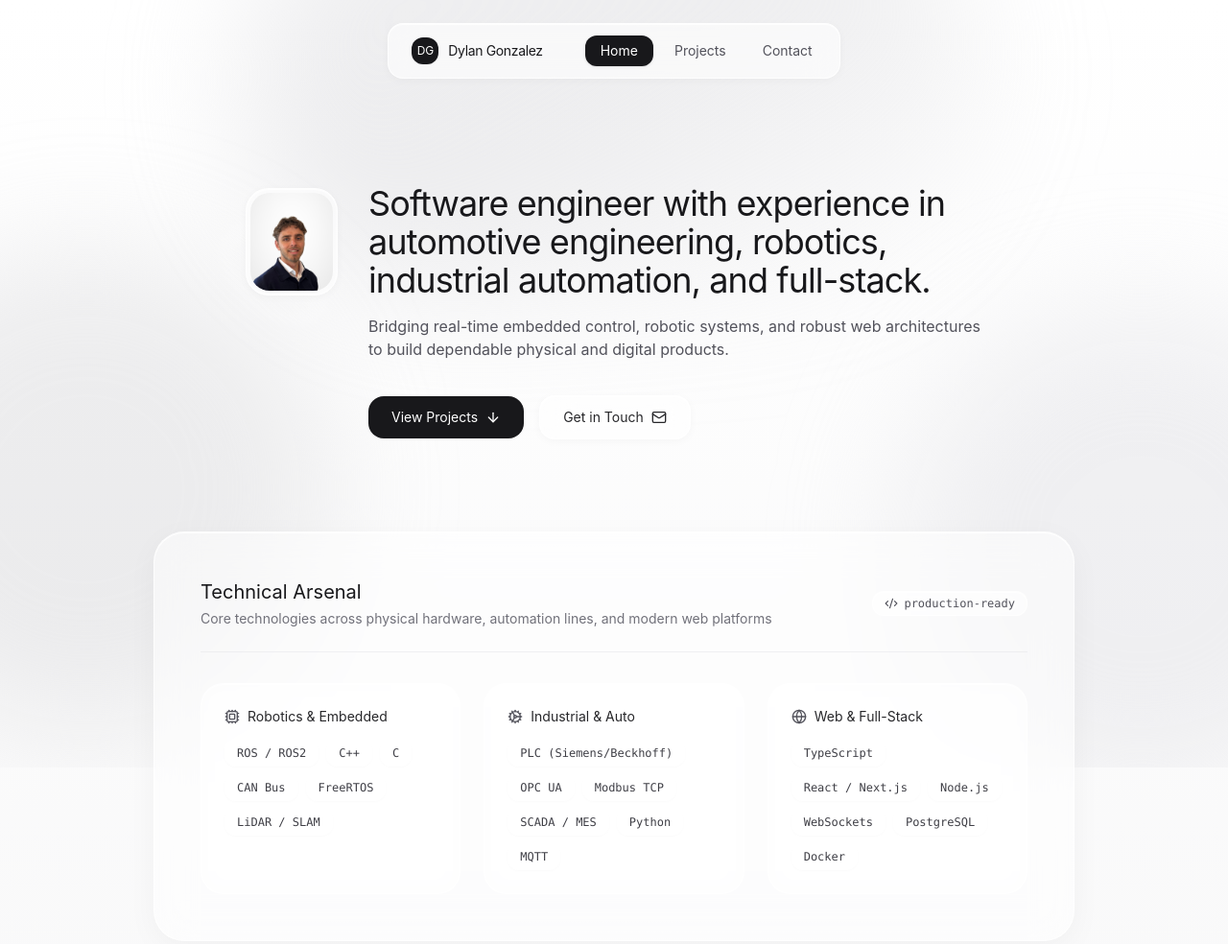
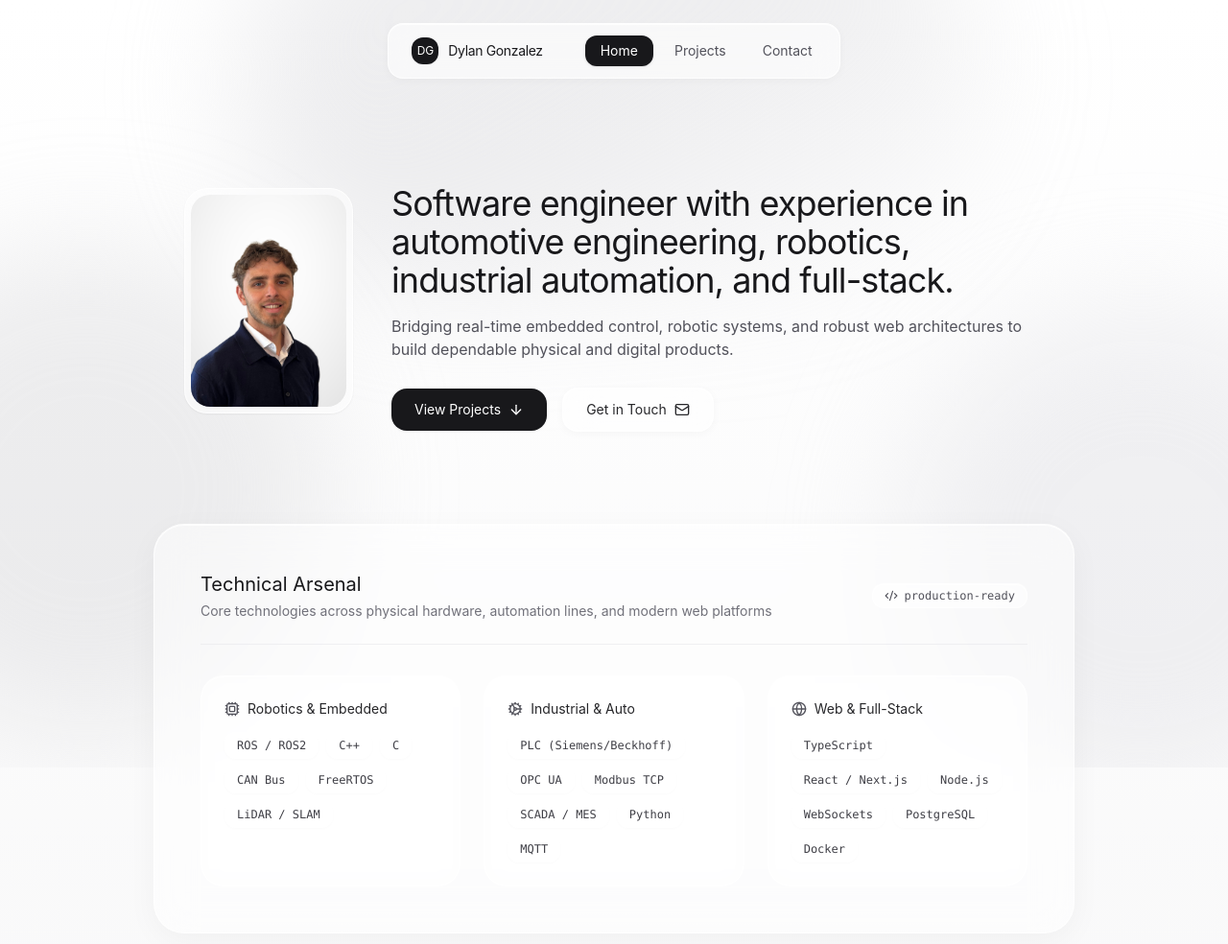
Before and after one commit to dylan-gonzalez/portfolio-v2, a plain HTML site: page index.html in a window 1280 px wide. Shown: the top 984 px of the page at 96% size. Drawn offline with nearby package versions, Linux system fonts and the light colour scheme.

Commit message:
Increase headshot image size and aspect ratio with high-quality rendering

```diff
--- a/index.html
+++ b/index.html
@@ -85,19 +85,20 @@
     <!-- ==================== HOME SECTION ==================== -->
     <section id="home" class="space-y-24 scroll-mt-36">
 
-      <!-- Hero Header with Off-Center Small Headshot -->
-      <div class="max-w-3xl mx-auto pt-4 space-y-8">
+      <!-- Hero Header with Off-Center Headshot -->
+      <div class="max-w-4xl mx-auto pt-4">
 
-        <div class="flex flex-col sm:flex-row items-center sm:items-start gap-6 sm:gap-8 text-center sm:text-left">
+        <div class="flex flex-col sm:flex-row items-center sm:items-start gap-8 sm:gap-10 text-center sm:text-left">
 
-          <!-- Small Headshot (Off-center, rounded rectangle, glassy border) -->
+          <!-- Headshot (Larger, crisp 3:4 aspect ratio, rounded rectangle, glassy border) -->
           <div class="flex-shrink-0 pt-1">
-            <div class="w-20 h-24 sm:w-24 sm:h-28 rounded-3xl overflow-hidden glass-pill p-1 shadow-xs hover:shadow-md transition-all duration-300">
-              <img src="headshot_white_gradient.jpg" alt="Dylan Gonzalez" class="w-full h-full object-cover object-top rounded-[1.25rem]">
+            <div class="w-32 sm:w-44 aspect-[3/4] rounded-3xl overflow-hidden glass-card p-1.5 shadow-sm hover:shadow-md transition-all duration-300">
+              <img src="headshot_white_gradient.jpg" alt="Dylan Gonzalez" class="w-full h-full object-cover object-top rounded-[1.25rem] headshot-img">
             </div>
           </div>
 
-          <!-- Hero Text (Smaller font, clean and breathable) -->
+          <!-- Hero Text & Action Buttons -->
+          <div class="space-y-6 flex-1">
             <div class="space-y-4">
               <h1 class="text-2xl sm:text-3xl md:text-4xl font-normal tracking-tight text-zinc-900 leading-[1.25]">
                 Software engineer with experience in automotive engineering, robotics, industrial automation, and full-stack.
@@ -107,10 +108,8 @@
               </p>
             </div>
 
-        </div>
-
             <!-- CTA Action Buttons -->
-        <div class="flex flex-wrap items-center justify-center sm:justify-start gap-4 pt-1 sm:pl-32">
+            <div class="flex flex-wrap items-center justify-center sm:justify-start gap-4 pt-1">
               <a href="#projects" class="inline-flex items-center gap-2 px-6 py-3 bg-zinc-900 text-white hover:bg-zinc-800 font-normal text-sm rounded-2xl shadow-sm hover:shadow-md transition-all duration-200 active:scale-[0.98]">
                 <span>View Projects</span>
                 <i data-lucide="arrow-down" class="w-4 h-4"></i>
@@ -119,6 +118,9 @@
                 <span>Get in Touch</span>
                 <i data-lucide="mail" class="w-4 h-4"></i>
               </a>
+            </div>
+          </div>
+
         </div>
 
       </div>
--- a/style.css
+++ b/style.css
@@ -55,6 +55,14 @@ h1, h2, h3, h4, h5, h6, b, strong, th, button, input, textarea, select {
   -webkit-backdrop-filter: blur(16px);
   border: 1px solid rgba(255, 255, 255, 0.75);
   box-shadow: 0 2px 10px rgba(0, 0, 0, 0.03), inset 0 1px 0 rgba(255, 255, 255, 0.8);
+}
+
+.headshot-img {
+  image-rendering: auto;
+  image-rendering: -webkit-optimize-contrast;
+  transform: translateZ(0);
+  -webkit-backface-visibility: hidden;
+  backface-visibility: hidden;
 }
 
 /* Fallback & Custom Utility Classes */
```
Lines whose indentation alone changed are shown as unchanged.
